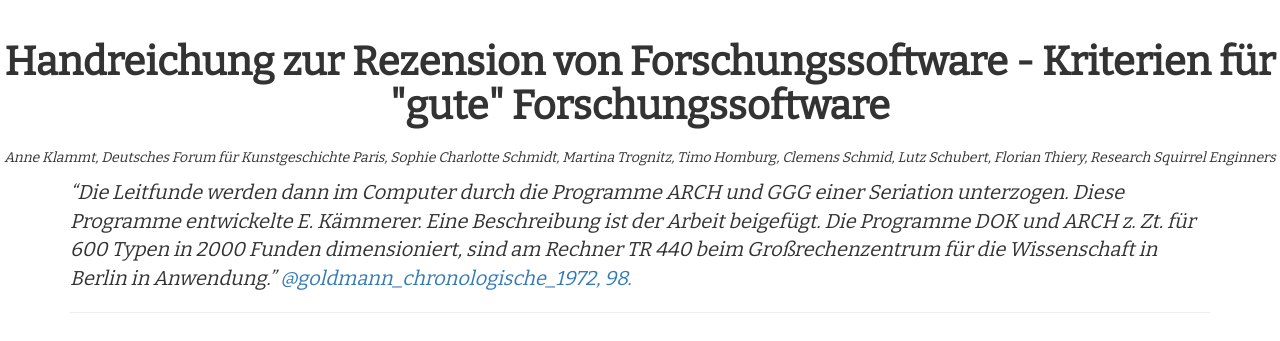
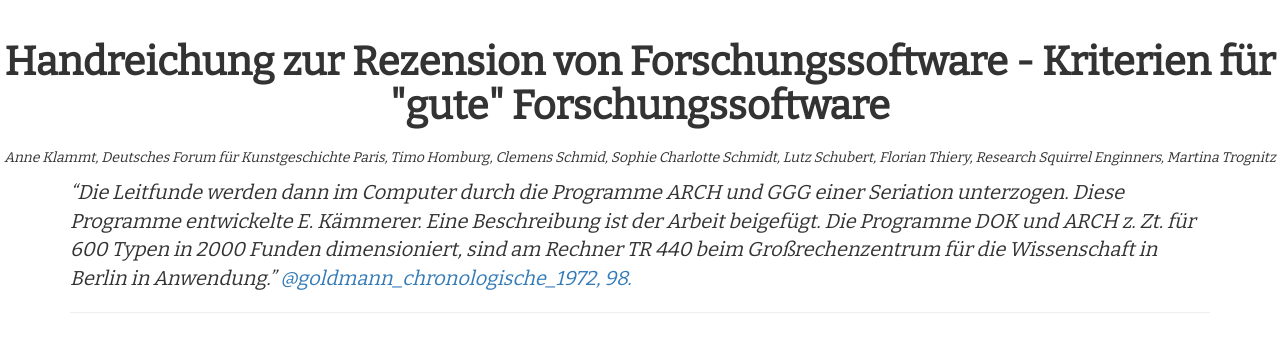
Before and after one commit to Research-Squirrel-Engineers/Impuls_SoftwareRezensionen_DGUF, a Jekyll site: the page built from Draft.md, in a window 1280 px wide and 900 px high. Shown: the top 341 px of the window. Built offline with Jekyll 4.4.1, drawn with Linux system fonts in a browser that asks for light colours; nearby versions of some CDN libraries.

```diff
--- a/Draft.md
+++ b/Draft.md
@@ -3,13 +3,12 @@ title: Handreichung zur Rezension von Forschungssoftware - Kriterien für "gute"
 layout: draft
 author:
   - Anne Klammt, Deutsches Forum für Kunstgeschichte Paris
-  - Sophie Charlotte Schmidt
-  - Martina Trognitz
   - Timo Homburg
   - Clemens Schmid
+  - Sophie Charlotte Schmidt
   - Lutz Schubert
   - Florian Thiery, Research Squirrel Enginners
-
+  - Martina Trognitz
 bibliography: literatur.bib
 csl: apa-6th-edition.csl
 
```
